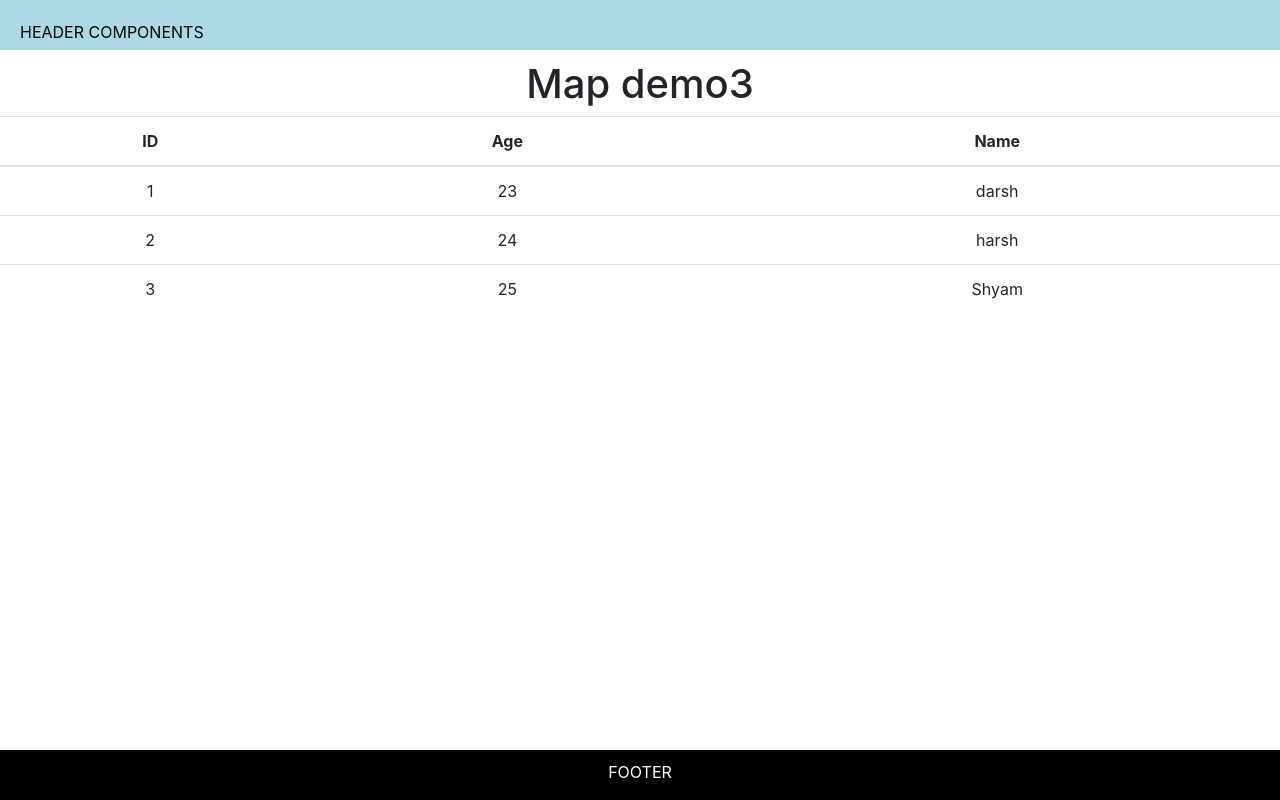
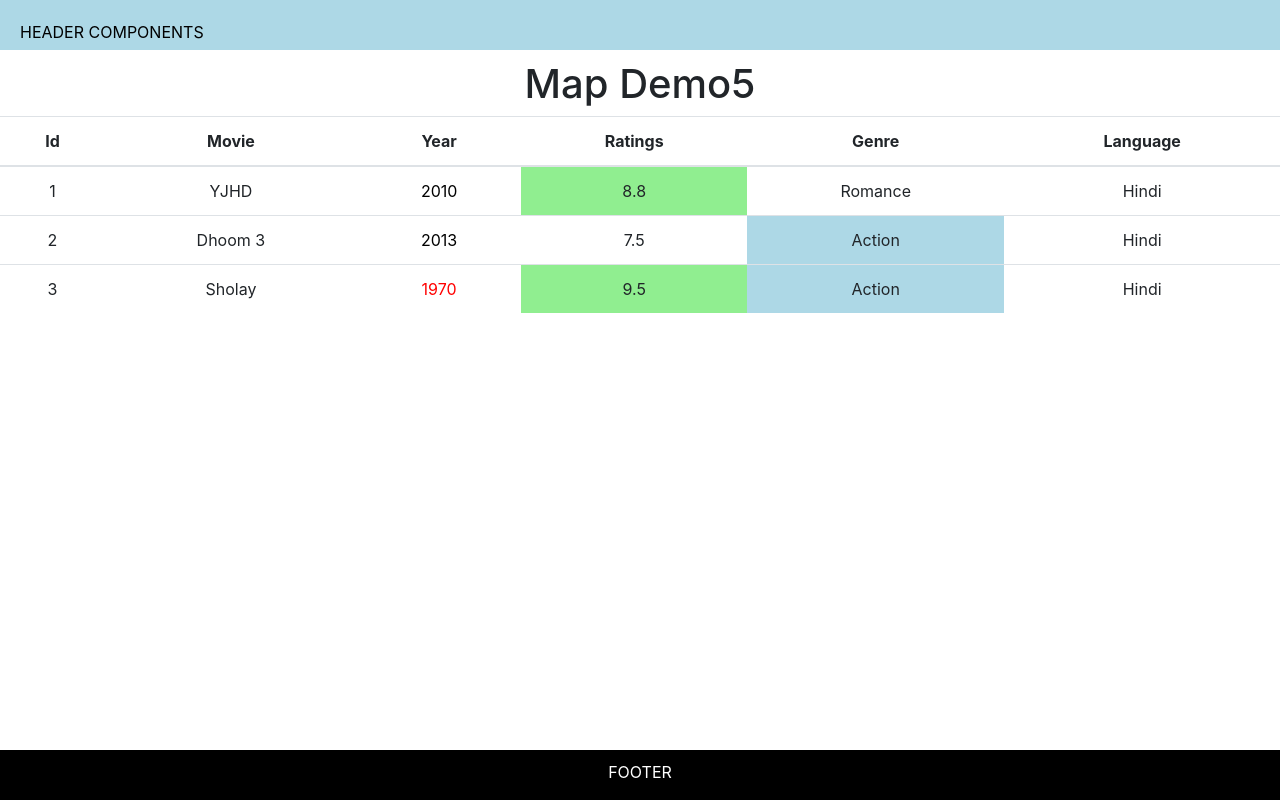
Before and after one commit to CODING-DARSH/MERN, a React (Vite) app: page / in a window 1280 px wide. Built offline with nearby package versions, Linux system fonts and the light colour scheme.

Commit message:
MapWith condition

```diff
--- a/src/App.jsx
+++ b/src/App.jsx
@@ -7,6 +7,8 @@ import Content from './components/Content'
 import { Mapdemo2 } from './components/Mapdemo2'
 import { Mapdemo1 } from './components/Mapdemo1'
 import { Mapdemo3 } from './components/Mapdemo3'
+import { Mapdemo4 } from './components/Mapdemo4'
+import { Mapdemo5 } from './components/Mapdemo5'
 // import './App.css'
 
 function App() {
@@ -18,7 +20,9 @@ function App() {
     {/* <Mapdemo1></Mapdemo1> */}
     {/* <Mapdemo2></Mapdemo2> */}
     {/* <Content></Content> */}
-    <Mapdemo3></Mapdemo3>
+    {/* <Mapdemo3></Mapdemo3> */}
+    {/* <Mapdemo4></Mapdemo4> */}
+    <Mapdemo5></Mapdemo5>
   <Footer></Footer>
 
   </div>
--- /dev/null
+++ b/src/components/Mapdemo4.jsx
@@ -0,0 +1,62 @@
+import React from 'react'
+
+export const Mapdemo4 = () => {
+  var employees=[
+    {
+      id:1,
+      name:"ram",
+      age:26,
+      salary:25000,
+      city:"ahemdabad",
+      gender:"male",
+    },
+    {
+      id:2,
+      name:"Shyam",
+      age:16,
+      salary:15000,
+      city:"ahemdabad",
+      gender:"male",
+    },
+    {
+      id:3,
+      name:"Seeta",
+      age:27,
+      salary:23000,
+      city:"Gandhinagar",
+      gender:"female",
+    },
+  ];
+  return (
+    <div style={{textAlign:"center"}}>
+         <h1>MAP DEMO 4</h1>
+      <table className="table">
+        <thead>
+          <tr>
+            <th>ID</th>
+            <th>NAME</th>
+            <th>AGE</th>
+            <th>SALARY</th>
+            <th>CITY</th>
+            <th>GENDER</th>
+          </tr>
+        </thead>
+        <tbody>
+          {employees.map((emp) => {
+            return (
+              <tr style={{backgroundColor:emp.gender == "female" && "pink"}}>
+                <td>{emp.id}</td>
+                <td>{emp.name}</td>
+                <td style={{color:emp.age<25 ? "red":"black"}}>{emp.age}</td>
+                {/* <td style={{backgroundColor:emp.salary>35000 ? "lightblue":"white"}}>{emp.salary}</td> */}
+                <td style={{backgroundColor:emp.salary>35000 && "lightblue"}}>{emp.salary}</td>
+                <td style={{backgroundColor:emp.city=="mumbai" && "gold"}}>{emp.city}</td>
+                <td>{emp.gender}</td>
+              </tr>
+            );
+          })}
+        </tbody>
+      </table>
+    </div>
+  )
+}
--- /dev/null
+++ b/src/components/Mapdemo5.jsx
@@ -0,0 +1,45 @@
+import React from 'react'
+
+export const Mapdemo5 = () => {
+    var movies=[
+        { id: 1, title: "YJHD", year: 2010, rating: 8.8, genre: "Romance", language: "Hindi"},
+        {id :2,title:"Dhoom 3",year:2013,rating:7.5,genre:"Action",language:"Hindi"},
+        {id :3,title:"Sholay",year:1970,rating:9.5,genre:"Action",language:"Hindi"},
+    ];
+  return (
+    <div style={{textAlign:"center"}}>
+        <h1>Map Demo5</h1>
+        <table className="table">
+         <thead>
+            <tr>
+                   <th>Id</th>
+                   <th>Movie</th>
+            <th>Year</th>
+            <th>Ratings</th>
+            <th>Genre</th>
+            <th>Language</th>
+            </tr>
+         </thead>
+
+        <tbody>
+            {
+                    movies.map((movie)=>{
+                return(
+                    <tr>
+                        <td>{movie.id}</td>
+                        <td>{movie.title}</td>
+                        <td style={{color:movie.year<2000? "red":"black"}}>{movie.year}</td>
+                        <td style={{backgroundColor:movie.rating>=8.5 ? "lightgreen":"white"}}>{movie.rating}</td>
+                        <td style={{backgroundColor:movie.genre=="Action"&&"lightblue"}}>{movie.genre}</td>
+                        <td>{movie.language}</td>
+                    </tr>
+
+                );
+            }
+        )
+            }
+        </tbody>
+        </table>
+    </div>
+  )
+}
```
